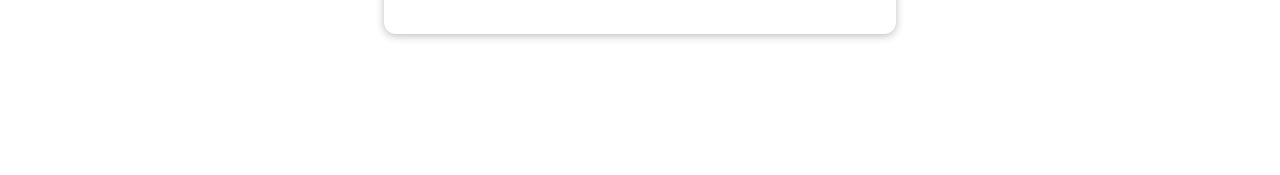
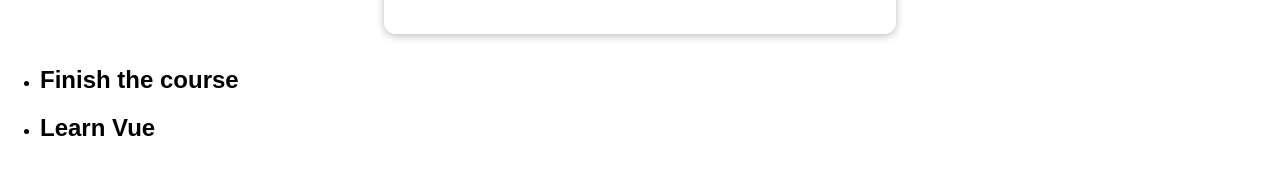
Before and after one commit to volbur/example-vuejs-scoped-slots, a Vue app: page / in a window 1280 px wide. Shown: the part 283-458 px from the top of the page. Built offline with nearby package versions, Linux system fonts and the light colour scheme.

Commit message:
Conected CourseGoals in App

```diff
--- a/src/App.vue
+++ b/src/App.vue
@@ -7,6 +7,10 @@
       :info-text="activeUser.description"
       :role="activeUser.role"
     ></user-info>
+    <course-goals #default="slotProps">
+      <h2>{{ slotProps.item }}</h2>
+      <p>{{ slotProps['another-prop'] }}</p>
+    </course-goals>
   </div>
 </template>
 
@@ -14,11 +18,13 @@
 import TheHeader from "./components/TheHeader.vue";
 import BadgeList from "./components/BadgeList.vue";
 import UserInfo from "./components/UserInfo.vue";
+import CourseGoals from './components/CourseGoals.vue';
 export default {
   components: {
     TheHeader,
     BadgeList,
     UserInfo,
+    CourseGoals,
   },
   data() {
     return {
```
